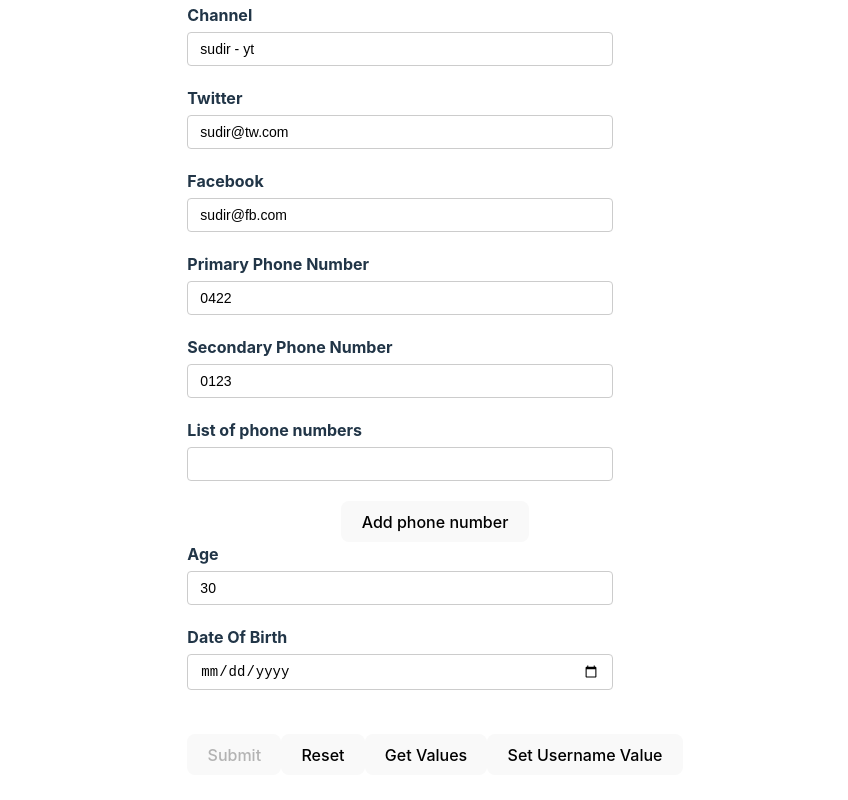
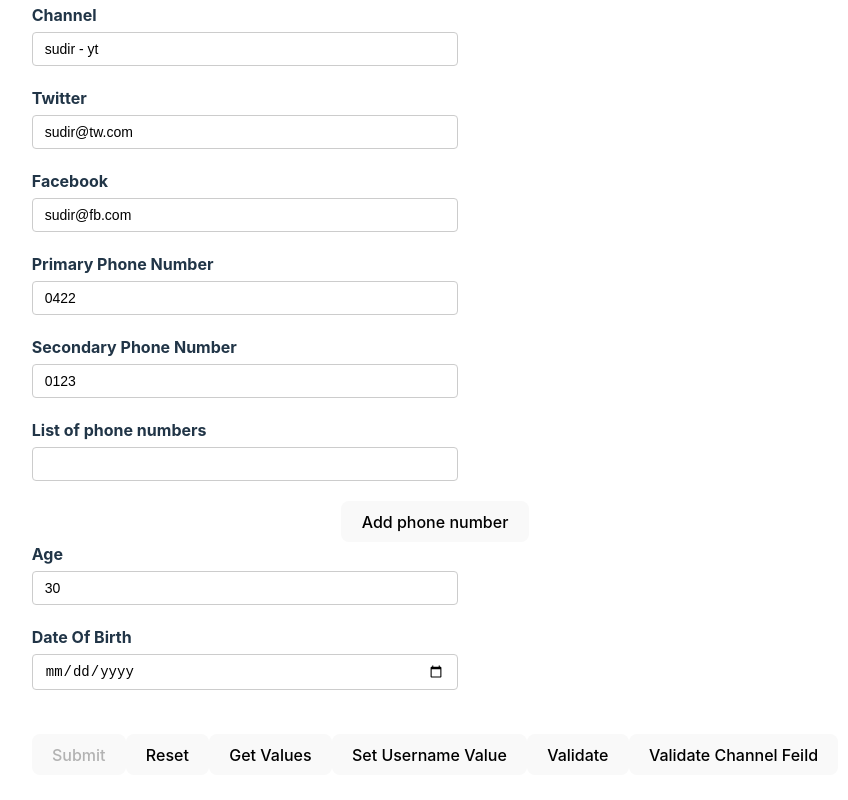
Before and after one commit to SudirKrishnaaRS/React-Hook-Form-Tutorial, a React (Vite) app in the folder rhf-demo/: page / in a window 1280 px wide. Shown: the part 320-1120 px from the top of the page, without its empty margins (205-1053 px from the left). Built offline with nearby package versions, Linux system fonts and the light colour scheme; no server answers.

Commit message:
V-28 : Manually Trigger Validations

```diff
--- a/rhf-demo/src/components/YouTubeForm.tsx
+++ b/rhf-demo/src/components/YouTubeForm.tsx
@@ -64,6 +64,7 @@ const YouTubeForm = () => {
     getValues,
     setValue,
     reset,
+    trigger
   } = form;
 
 
@@ -452,6 +453,16 @@ const YouTubeForm = () => {
         <button type="button" onClick={handleSetValues}>
           Set Username Value
         </button>
+
+        {/* Manually trigger Validations */}
+        <button type="button" onClick={() => trigger()}>
+          Validate
+        </button>
+
+        {/* Manually trigger Validation for channel field */}
+        <button type="button" onClick={() => trigger("channel")}>
+          Validate Channel Feild
+        </button>
       </form>
 
       {/* For Devtool visualization */}
```
